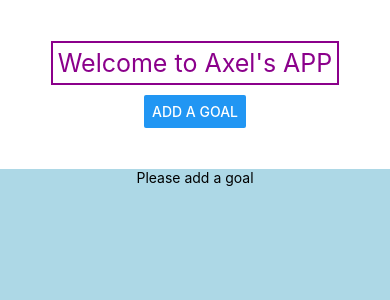
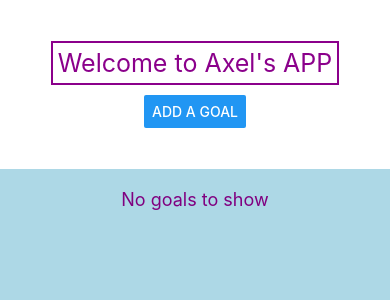
Before and after one commit to Axel-Q/goal-tracker-mobile, a React Native app: screen / in a window 390 px wide. Shown: the top 300 px of the page. Built offline with nearby package versions, Linux system fonts and the light colour scheme.

Commit message:
use ListEmptyComponent prop in flatlist to show hints when no goal

```diff
--- a/App.js
+++ b/App.js
@@ -51,25 +51,20 @@ export default function App() {
                        cancelHandler={handleCancel}/>
             </View>
             <View style={styles.bottomView}>
-                {goals.length === 0 ? (
-                    <Text style={styles.text}>Please add a goal</Text>) : (
-                    <FlatList
-                        contentContainerStyle={styles.scrollViewContainer}
-                        renderItem={({item}) => {
-                            return (
-                                <GoalIterm goal={item} handleDelete={handleDelete}/>
-                            );}
-                        } data={goals}
-                    />)}
-                {/* <ScrollView contentContainerStyle={styles.scrollViewContainer}>*/}
-                {/*    {goals.map((goal) => {*/}
-                {/*        return (*/}
-                {/*            <View key={goal.id} style={styles.textContainer}>*/}
-                {/*                <Text style={styles.text}>{goal.text}</Text>*/}
-                {/*            </View>*/}
-                {/*        );*/}
-                {/*    })}*/}
-                {/*</ScrollView>*/}
+
+                <FlatList
+                    contentContainerStyle={styles.scrollViewContainer}
+                    data={goals}
+                    renderItem={({item}) => {
+                        return (
+                            <GoalIterm goal={item} handleDelete={handleDelete}/>
+                        );
+                    }
+                    }
+                    ListEmptyComponent={
+                        <Text style={styles.noGoalsText}>No goals to show</Text>
+                    }
+                />
             </View>
         </SafeAreaView>
     )
@@ -103,4 +98,10 @@ const styles = StyleSheet.create({
         backgroundColor: 'lightblue',
         alignItems: "center",
     },
+    noGoalsText: {
+        color: 'purple',
+        fontSize: 18,
+        textAlign: 'center',
+        marginTop: 20,
+    },
 });
```
